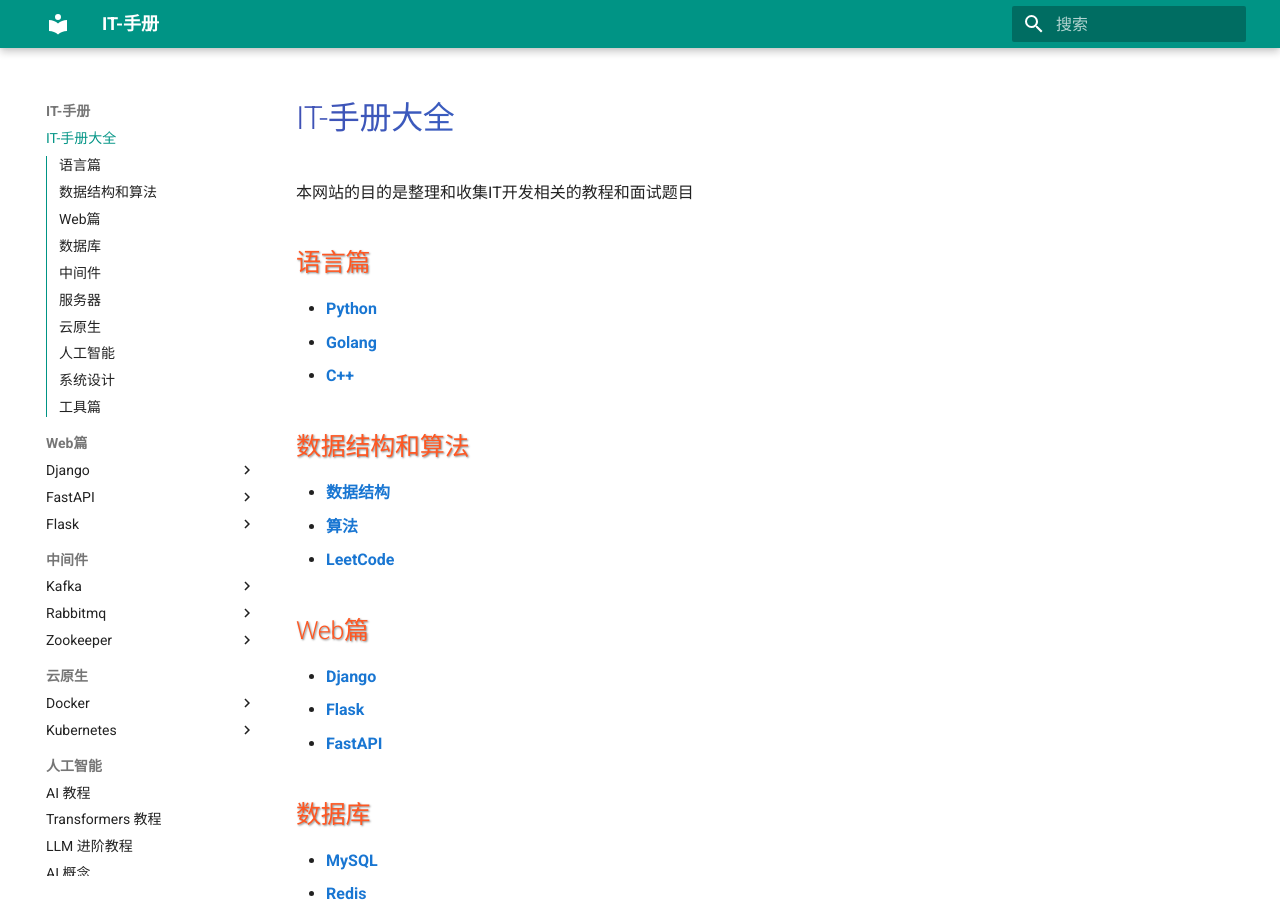
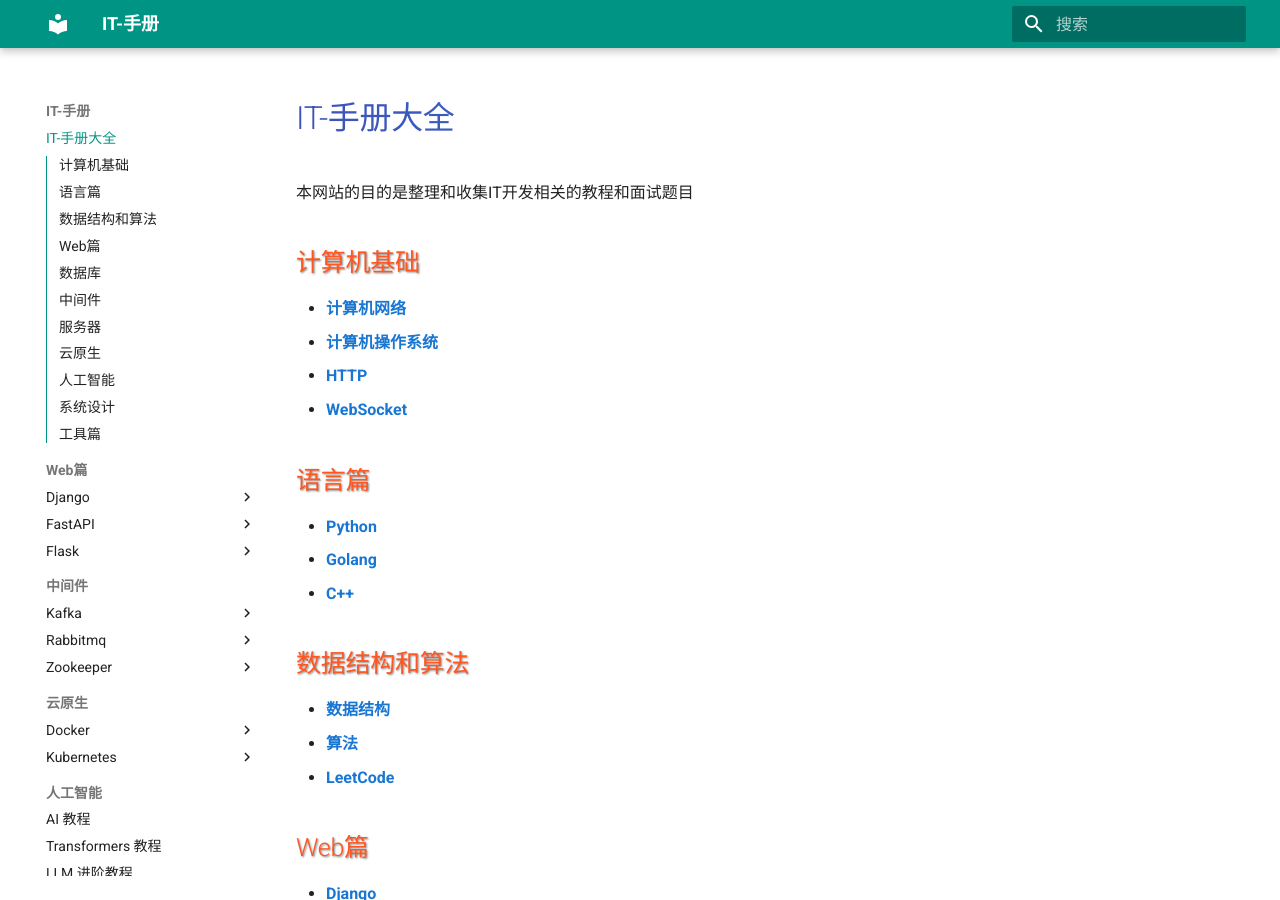
Before and after one commit to buffaloboyhlh/it-handbooks, an MkDocs documentation site: the page built from docs/index.md, in a window 1280 px wide and 900 px high. Built offline with MkDocs 1.6.1 and Material for MkDocs 9.7.7, drawn with Linux system fonts in a browser that asks for light colours.

Commit message:
computer

```diff
--- a/docs/index.md
+++ b/docs/index.md
@@ -1,6 +1,13 @@
 # IT-手册大全
 
 本网站的目的是整理和收集IT开发相关的教程和面试题目
+
+## 计算机基础
+
++ [**计算机网络**](计算机基础/network.md)
++ [**计算机操作系统**](计算机基础/system.md)
++ [**HTTP**](计算机基础/http.md)
++ [**WebSocket**](计算机基础/websocket.md)
 
 ## 语言篇
 
```
